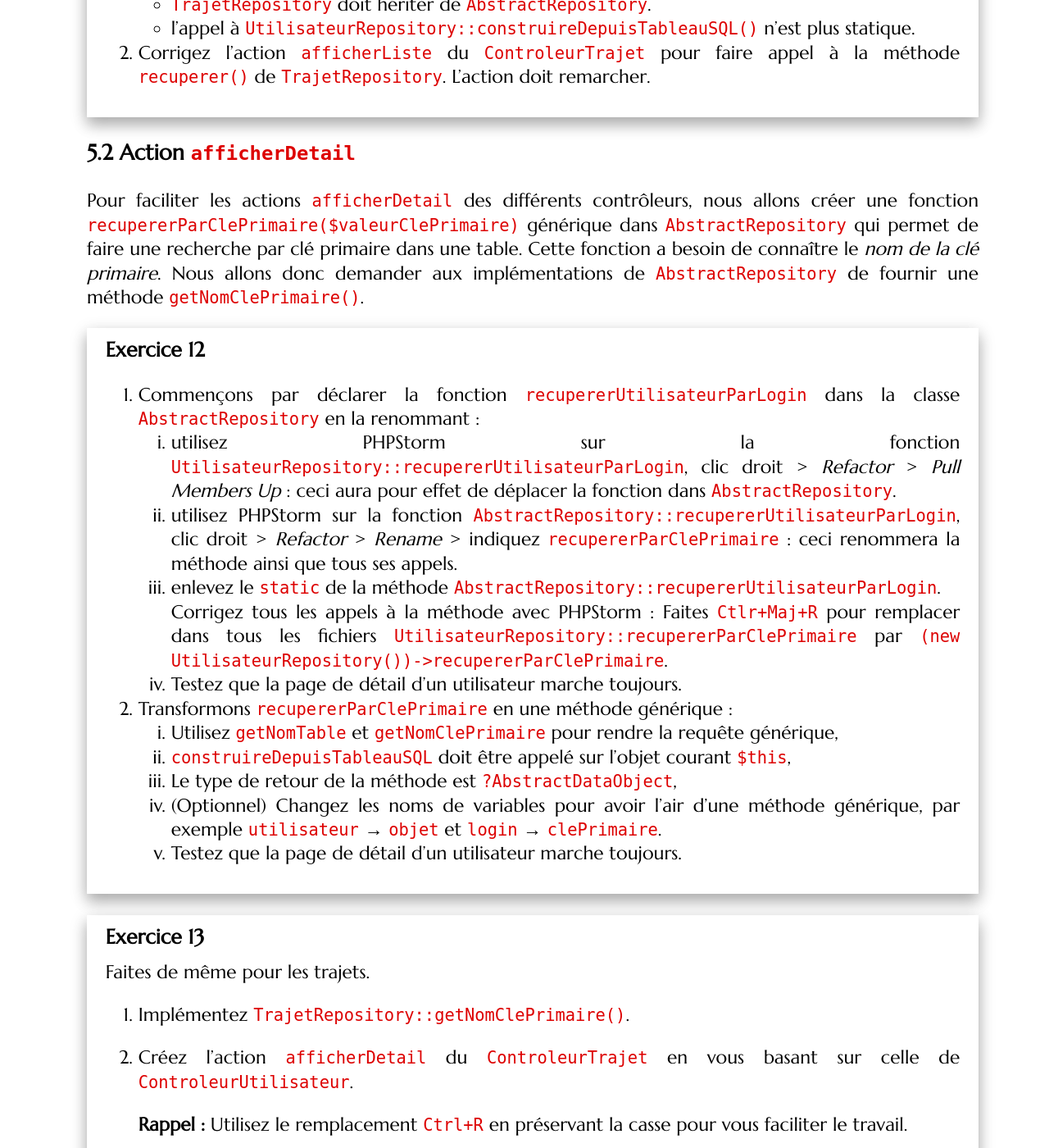
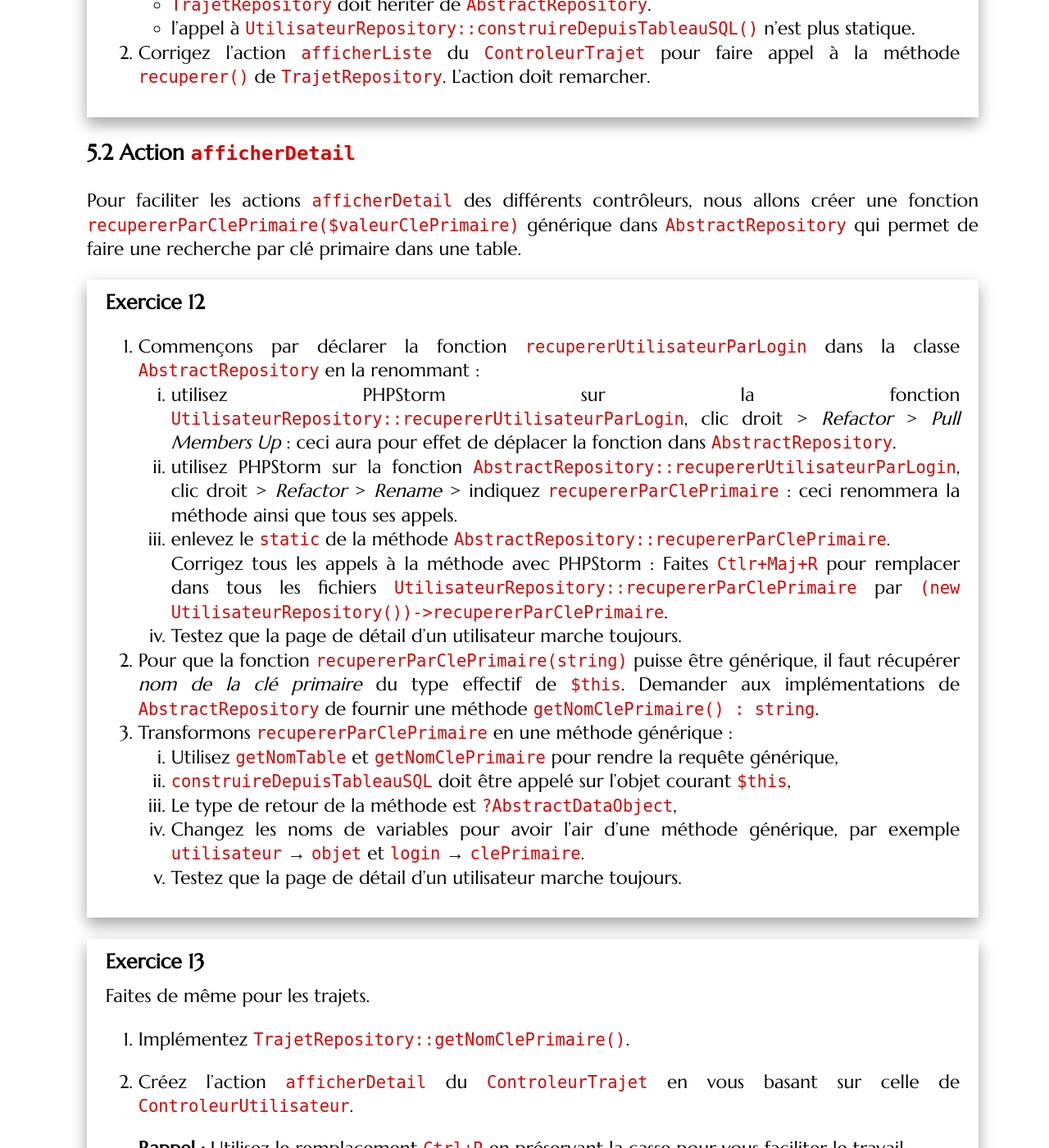
Before and after one commit to romainlebreton/R3.01-DeveloppementWeb, a Jekyll site: the page built from tutorials/tutorial6.md, in a window 1280 px wide and 1400 px high, scrolled down 14177 px. Shown: the whole window at 82% size. Built offline with Jekyll 4.4.1, drawn with Linux system fonts in a browser that asks for light colours; some web fonts are replaced.

Commit message:
Update tutorial6.md

```diff
--- a/tutorials/tutorial6.md
+++ b/tutorials/tutorial6.md
@@ -611,10 +611,7 @@ faire pour avoir un code générique :
 
 Pour faciliter les actions `afficherDetail` des différents contrôleurs, nous allons créer
 une fonction `recupererParClePrimaire($valeurClePrimaire)` générique dans `AbstractRepository`
-qui permet de faire une recherche par clé primaire dans une table. Cette
-fonction a besoin de connaître le *nom de la clé primaire*. Nous allons donc
-demander aux implémentations de `AbstractRepository` de fournir une méthode
-`getNomClePrimaire()`.
+qui permet de faire une recherche par clé primaire dans une table.
 
 <div class="exercise">
 
@@ -628,17 +625,20 @@ demander aux implémentations de `AbstractRepository` de fournir une méthode
       `AbstractRepository::recupererUtilisateurParLogin`, clic droit >
       *Refactor* > *Rename* > indiquez `recupererParClePrimaire` : ceci
       renommera la méthode ainsi que tous ses appels.
-   3. enlevez le `static` de la méthode `AbstractRepository::recupererUtilisateurParLogin`.
+   3. enlevez le `static` de la méthode `AbstractRepository::recupererParClePrimaire`.
       Corrigez tous les appels à la méthode avec PHPStorm : Faites `Ctlr+Maj+R`
       pour remplacer dans tous les fichiers
       `UtilisateurRepository::recupererParClePrimaire` par
       `(new UtilisateurRepository())->recupererParClePrimaire`.
    4. Testez que la page de détail d'un utilisateur marche toujours.
-2. Transformons `recupererParClePrimaire` en une méthode générique :
+2.  Pour que la fonction `recupererParClePrimaire(string)` puisse être générique, il faut récupérer
+   *nom de la clé primaire* du type effectif de `$this`. Demander aux implémentations de `AbstractRepository`
+    de fournir une méthode `getNomClePrimaire() : string`.
+3. Transformons `recupererParClePrimaire` en une méthode générique :
    1. Utilisez `getNomTable` et `getNomClePrimaire` pour rendre la requête générique,
    2. `construireDepuisTableauSQL` doit être appelé sur l'objet courant `$this`,
    3. Le type de retour de la méthode est `?AbstractDataObject`,
-   4. (Optionnel) Changez les noms de variables pour avoir l'air d'une méthode
+   4. Changez les noms de variables pour avoir l'air d'une méthode
       générique, par exemple `utilisateur` → `objet` et `login` → `clePrimaire`.
    5. Testez que la page de détail d'un utilisateur marche toujours.
 </div>
```
